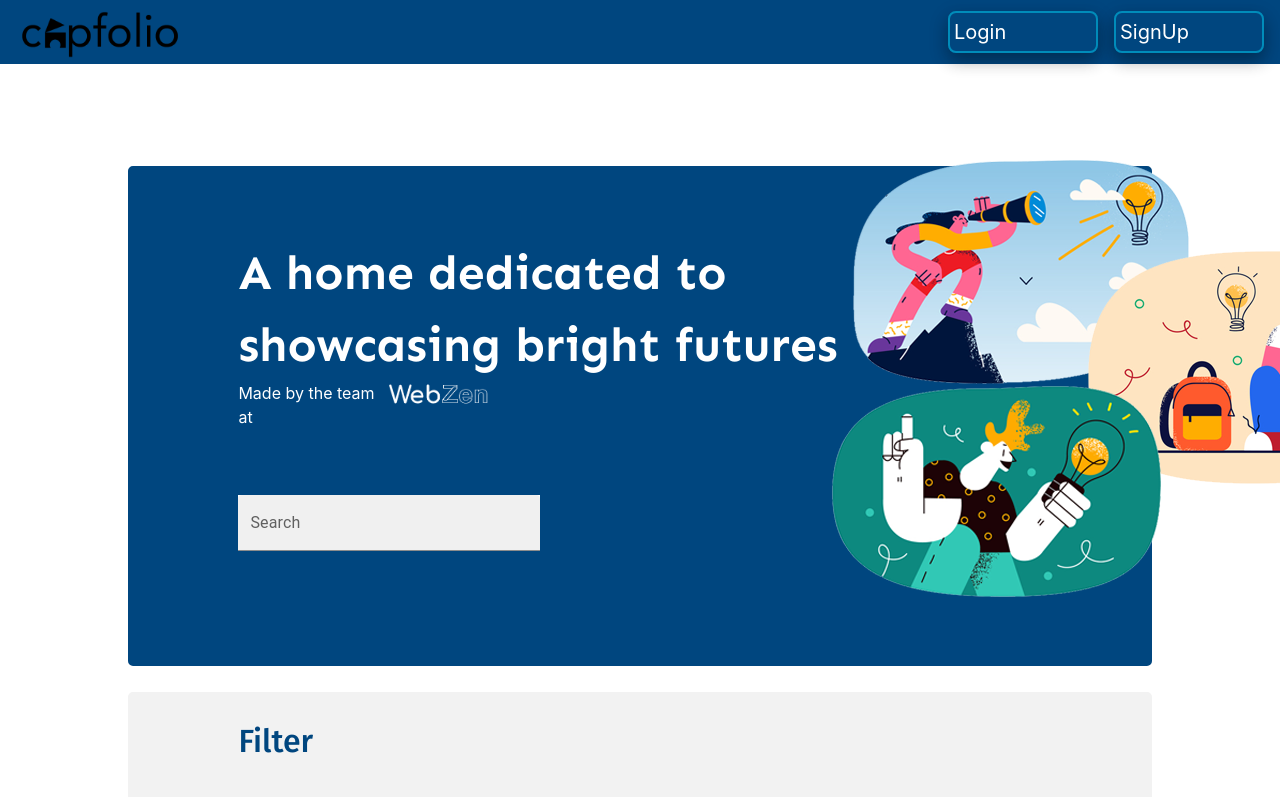
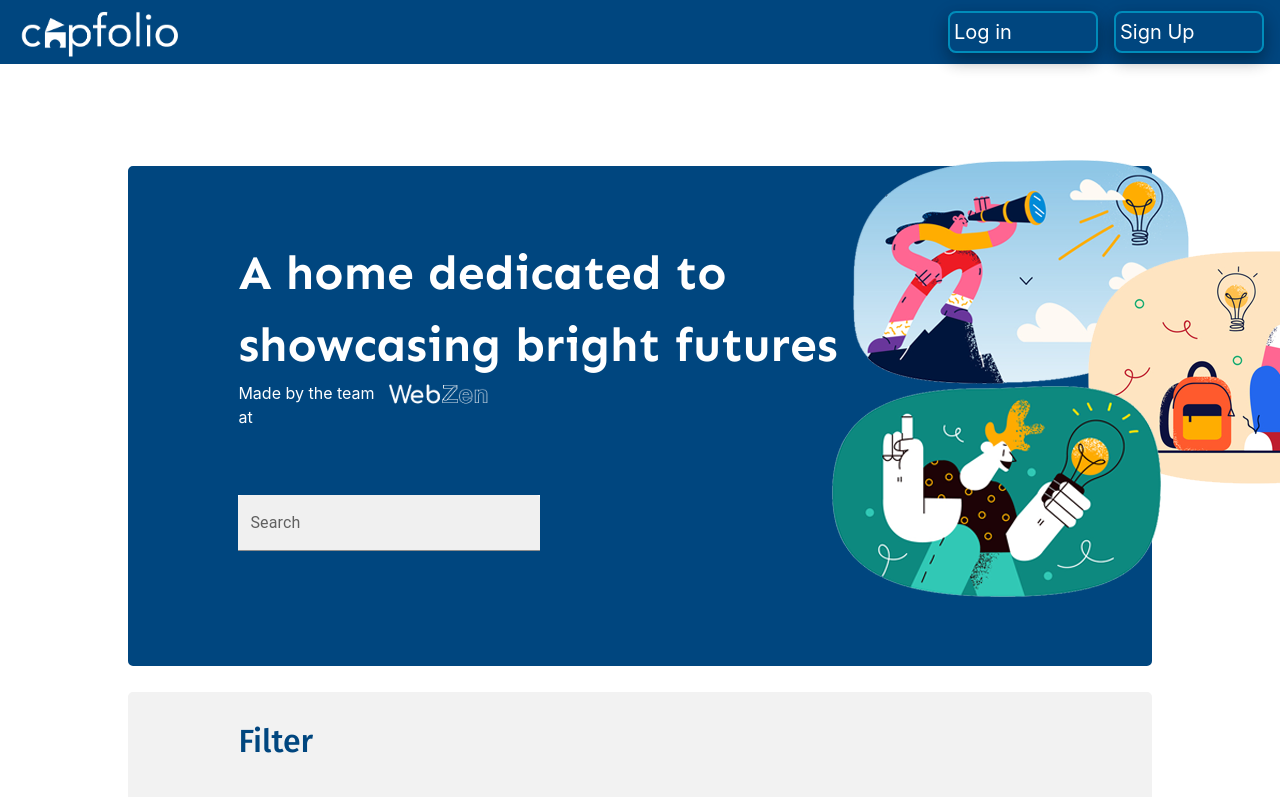
Before and after one commit to ThireshanN/CapfolioLive, a React (Create React App) app in the folder capfolio/: page / in a window 1280 px wide. Shown: the top 797 px of the page. Built offline with nearby package versions, Linux system fonts and the light colour scheme.

Commit message:
fix logo color

```diff
--- a/capfolio/src/Navbar.js
+++ b/capfolio/src/Navbar.js
@@ -4,11 +4,11 @@ export default function Navbar() {
   return (
     <nav className="nav">
       <Link to="/" className="site-title">
-      <div className="logo"><img src={require('./capfolio-logo-black.png')}  alt="Logo" /></div>
+      <div className="logo"><img src={require('./capfolio-logo-white.png')}  alt="Logo" /></div>
       </Link>
       <ul>
-        <CustomLink to="/login" className="button2">Login</CustomLink>
-        <CustomLink to="/sign-up" className="button2">SignUp</CustomLink>
+        <CustomLink to="/login" className="button2">Log in</CustomLink>
+        <CustomLink to="/sign-up" className="button2">Sign Up</CustomLink>
       </ul>
     </nav>
   )
```
Also changed, not shown: capfolio/src/capfolio-logo-white.png (added).
